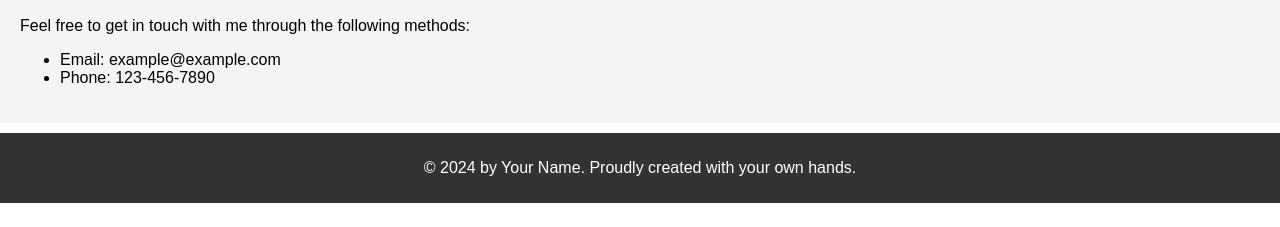
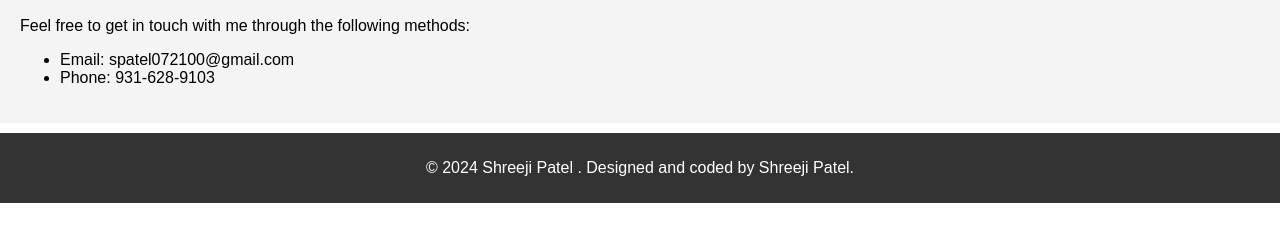
Before and after one commit to sp0721/PortfolioWebsite, a plain HTML site: page contact.html in a window 1280 px wide. Shown: the part 154-381 px from the top of the page. Drawn offline with Linux system fonts and the light colour scheme; files that its build step writes are made by us from their sources.

Commit message:
Update contact.html

```diff
--- a/contact.html
+++ b/contact.html
@@ -20,13 +20,13 @@
         <h1>Contact</h1>
         <p>Feel free to get in touch with me through the following methods:</p>
         <ul>
-            <li>Email: example@example.com</li>
-            <li>Phone: 123-456-7890</li>
+            <li>Email: spatel072100@gmail.com</li>
+            <li>Phone: 931-628-9103</li>
         </ul>
     </section>
 
     <footer>
-        <p>© 2024 by Your Name. Proudly created with your own hands.</p>
+        <p>© 2024 Shreeji Patel . Designed and coded by Shreeji Patel.</p>
     </footer>
 </body>
 </html>
```
